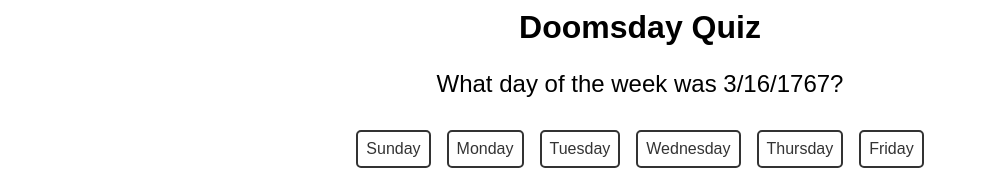
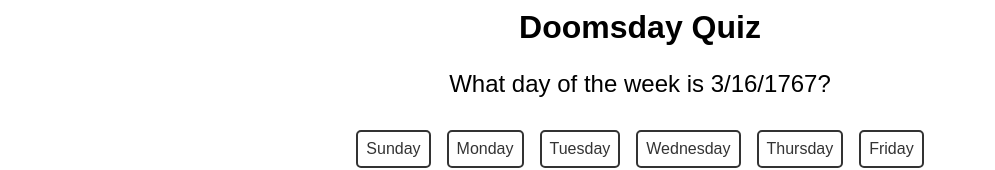
Before and after one commit to Lawand-A/doomsdayquiz, a plain HTML site: page index.html in a window 1280 px wide. Shown: the part 167-337 px from the top of the page, without its empty margins (0-995 px from the left). Drawn offline with Linux system fonts and the light colour scheme.

Commit message:
Update index.html

```diff
--- a/index.html
+++ b/index.html
@@ -33,7 +33,7 @@
   <h1>Doomsday Quiz</h1>
   <div id="quiz">
     <div class="question">
-      <p>What day of the week was <span id="date"></span>?</p>
+      <p>What day of the week is <span id="date"></span>?</p>
       <p id="answer"></p>
     </div>
     <div class="buttons">
```
